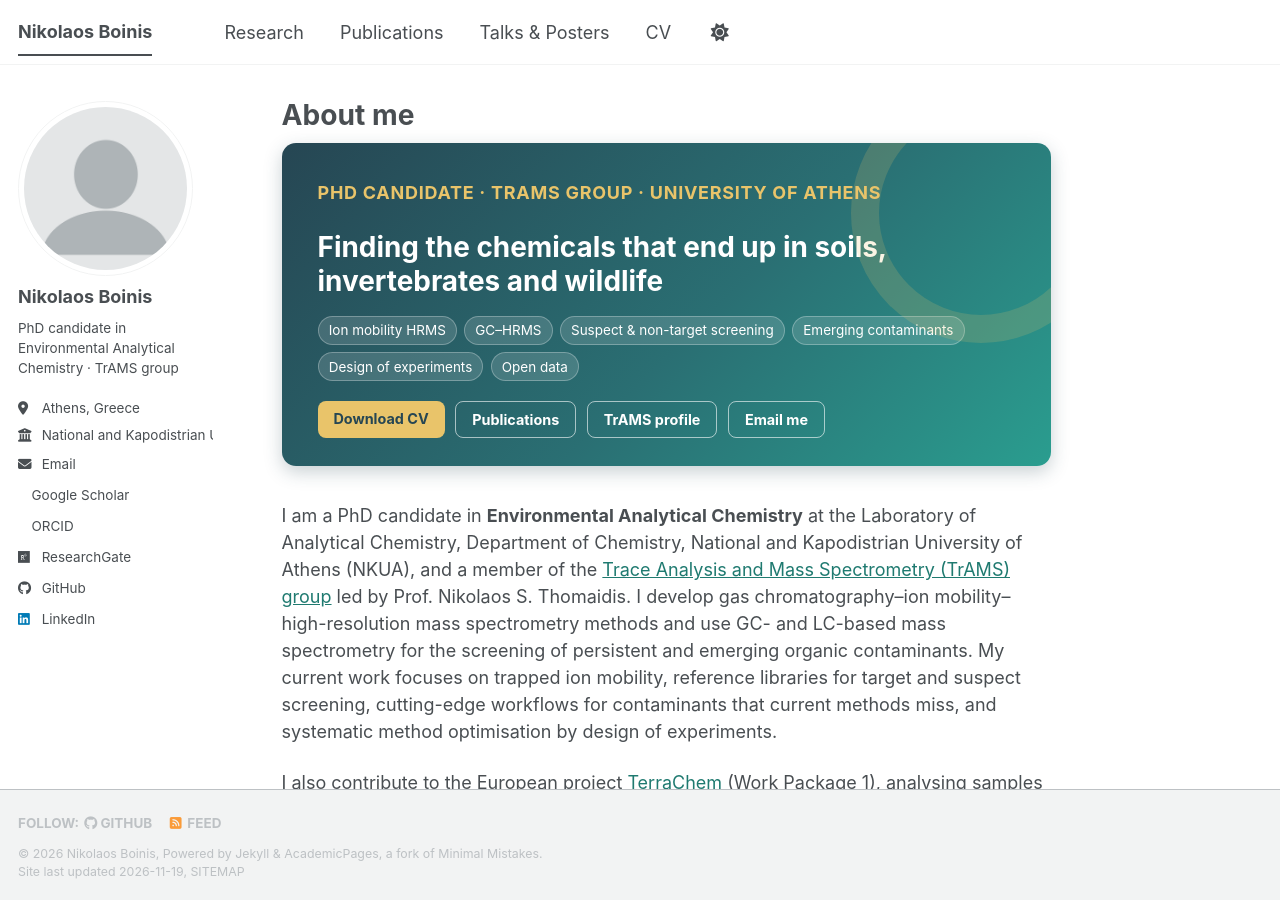
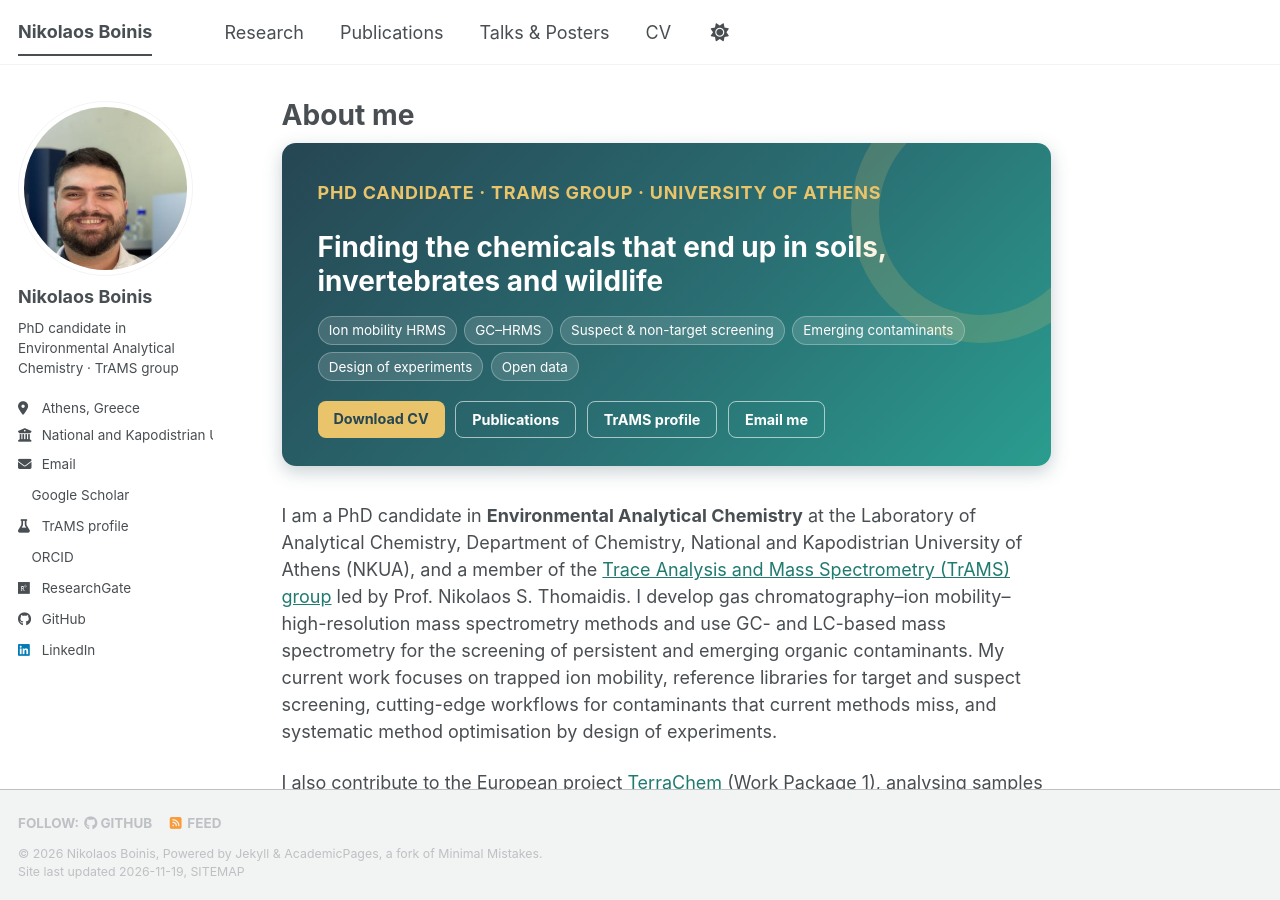
Before and after one commit to nboinis/nboinis.github.io, a Jekyll site: the page built from _pages/about.md, in a window 1280 px wide and 900 px high. Built offline with Jekyll 4.4.1, drawn with Linux system fonts in a browser that asks for light colours; a script bundle is joined from its source files by our own code; a style sheet for code colours, icons or effects is not loaded.

Commit message:
Use TrAMS photo and add TrAMS profile link

```diff
--- a/_config.yml
+++ b/_config.yml
@@ -24,7 +24,7 @@ repository               : "nboinis/nboinis.github.io"
 #               Additional customization can be done by editing /_includes/author-profile.html
 author:
   # Biographic information
-  avatar           : "profile.png"
+  avatar           : "profile.jpg"
   name             : "Nikolaos Boinis"
   pronouns         : # example: "she/her"
   bio              : "PhD candidate in Environmental Analytical Chemistry · TrAMS group"
@@ -32,6 +32,7 @@ author:
   employer         : "National and Kapodistrian University of Athens"
   uri              : # URL
   email            : "nboinis@chem.uoa.gr"
+  trams            : "https://trams.chem.uoa.gr/nikolaos-boinis/"
 
   # Academic websites
   academia         : # URL
```
